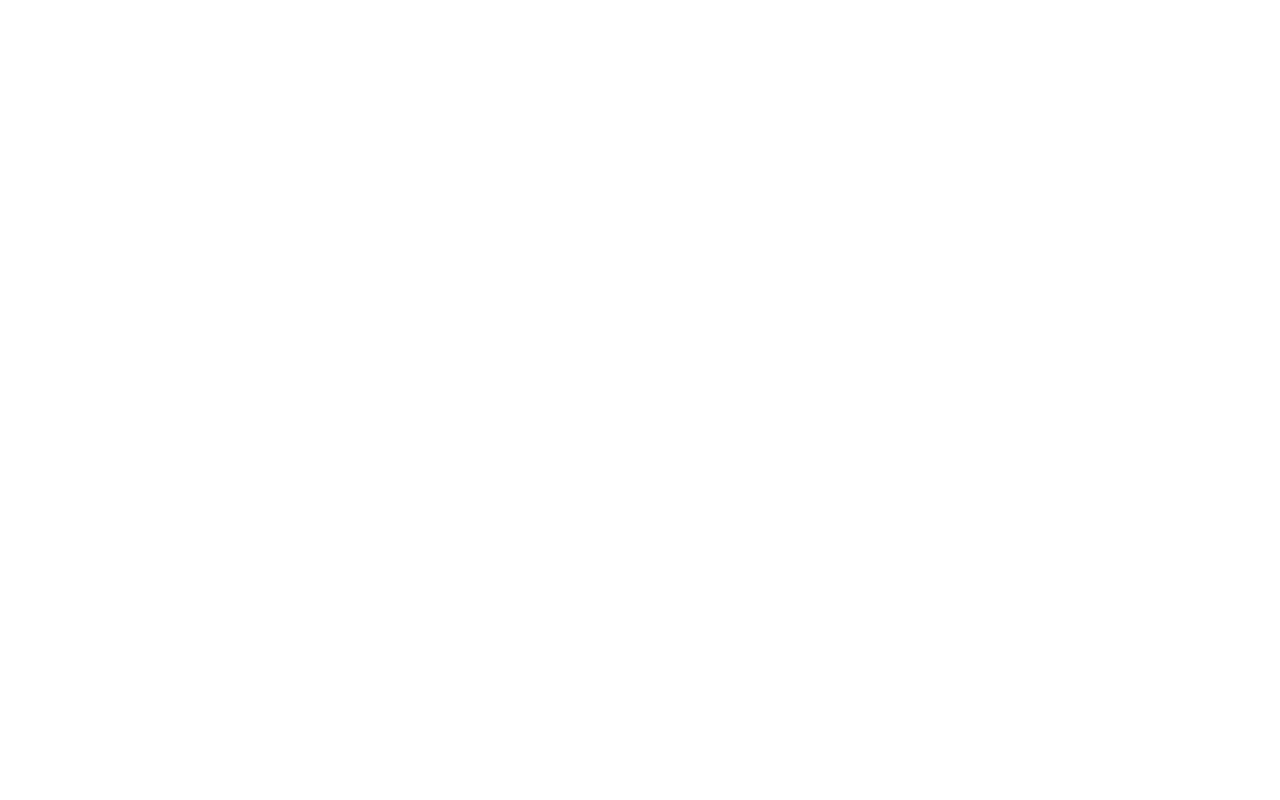
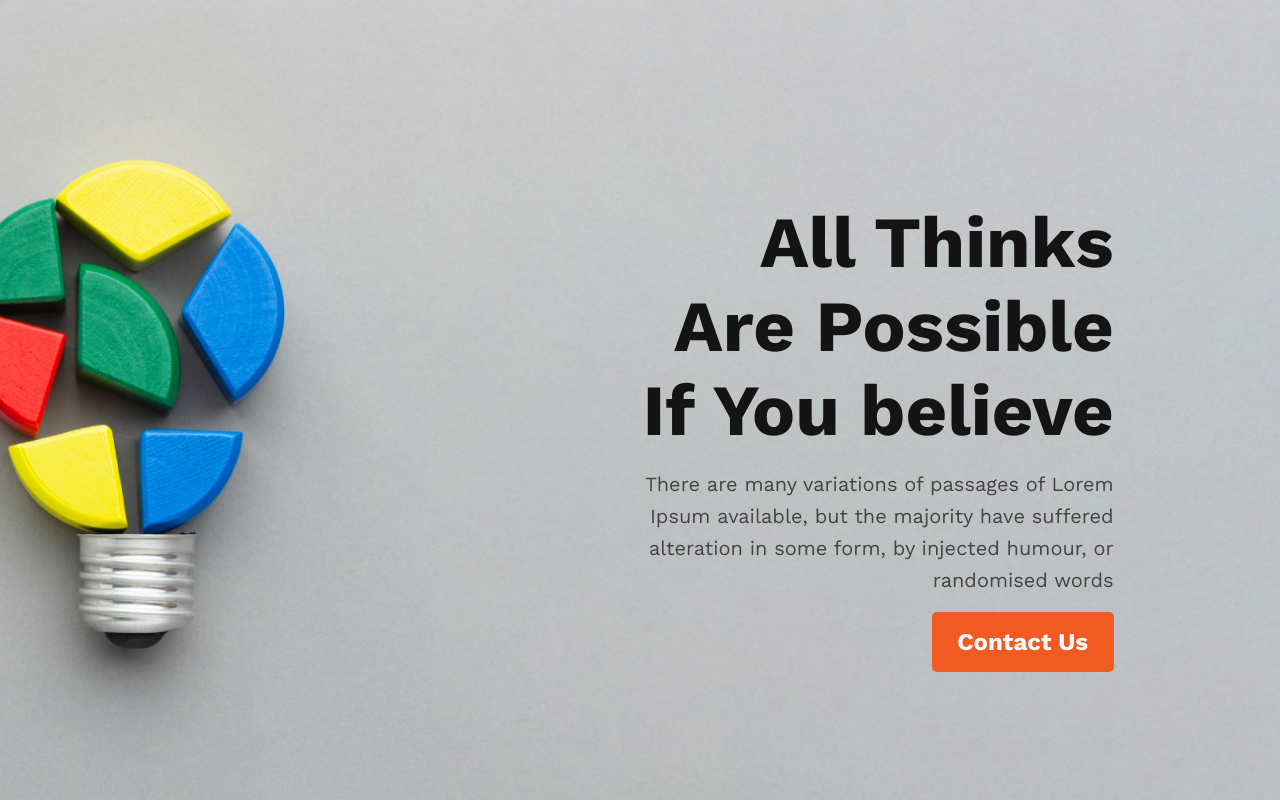
Before and after one commit to Pullock4981/New-Year-Project-Version-1.0, a plain HTML site: page index.html in a window 1280 px wide. Drawn offline with nearby package versions, Linux system fonts and the light colour scheme.

Commit message:
add header

```diff
--- a/index.html
+++ b/index.html
@@ -1,12 +1,43 @@
 <!DOCTYPE html>
 <html lang="en">
+
 <head>
     <meta charset="UTF-8">
     <meta name="viewport" content="width=device-width, initial-scale=1.0">
     <title>New-Year-Project-Version-1.0</title>
+    <link rel="preconnect" href="https://fonts.googleapis.com">
+    <link rel="preconnect" href="https://fonts.gstatic.com" crossorigin>
+    <link href="https://fonts.googleapis.com/css2?family=Work+Sans:ital,wght@0,400;0,700;1,400;1,700&display=swap"
+        rel="stylesheet">
     <link rel="stylesheet" href="style.css">
 </head>
+
 <body>
 
+    <!-- header section -->
+
+    <header>
+        <div class="banner">
+            <div class="banner-element">
+                <h1 class="banner-heading">
+                    All Thinks Are Possible If You believe
+                </h1>
+                <p class="banner-discreption">
+                    There are many variations of passages of Lorem Ipsum available, but the majority have suffered
+                    alteration in some form, by injected humour, or randomised words
+                </p>
+                <button class="primary-btn">Contact Us</button>
+            </div>
+        </div>
+    </header>
+
+    <main>
+
+    </main>
+
+    <footer>
+
+    </footer>
 </body>
+
 </html>
--- a/style.css
+++ b/style.css
@@ -0,0 +1,49 @@
+*{
+    margin: 0;
+    padding: 0;
+    font-family: 'Work Sans', sans-serif;
+}
+
+.primary-btn{
+    border-radius: 5px;
+    background: #F15B22;
+    border: 0;
+    color: var(--White-Color, #FFF);
+    font-size: 3vh;
+    font-weight: 700;
+    padding: 2vh 2vw;
+}
+
+/* header */
+
+.banner{
+    background-image: url('images/banner/banner2.png');
+    background-position: center;
+    background-size: cover;
+    width: 100vw;
+    height: 100vh;
+}
+
+.banner-element{
+    text-align: right;
+    margin-right: 13vw;
+    padding-top: 25vh;
+    padding-left: 50vw;
+}
+
+.banner-heading{
+    color: var(--Dark-01, #151414);
+    text-align: right;
+    font-size: 9vh;
+    font-weight: 700;
+    margin-bottom: 2vh;
+}
+
+.banner-discreption{
+    color: var(--Dark-02, #444343);
+    text-align: right;
+    font-size: 2.5vh;
+    font-weight: 400;
+    line-height: 4vh;
+    margin-bottom: 2vh;
+}
```
